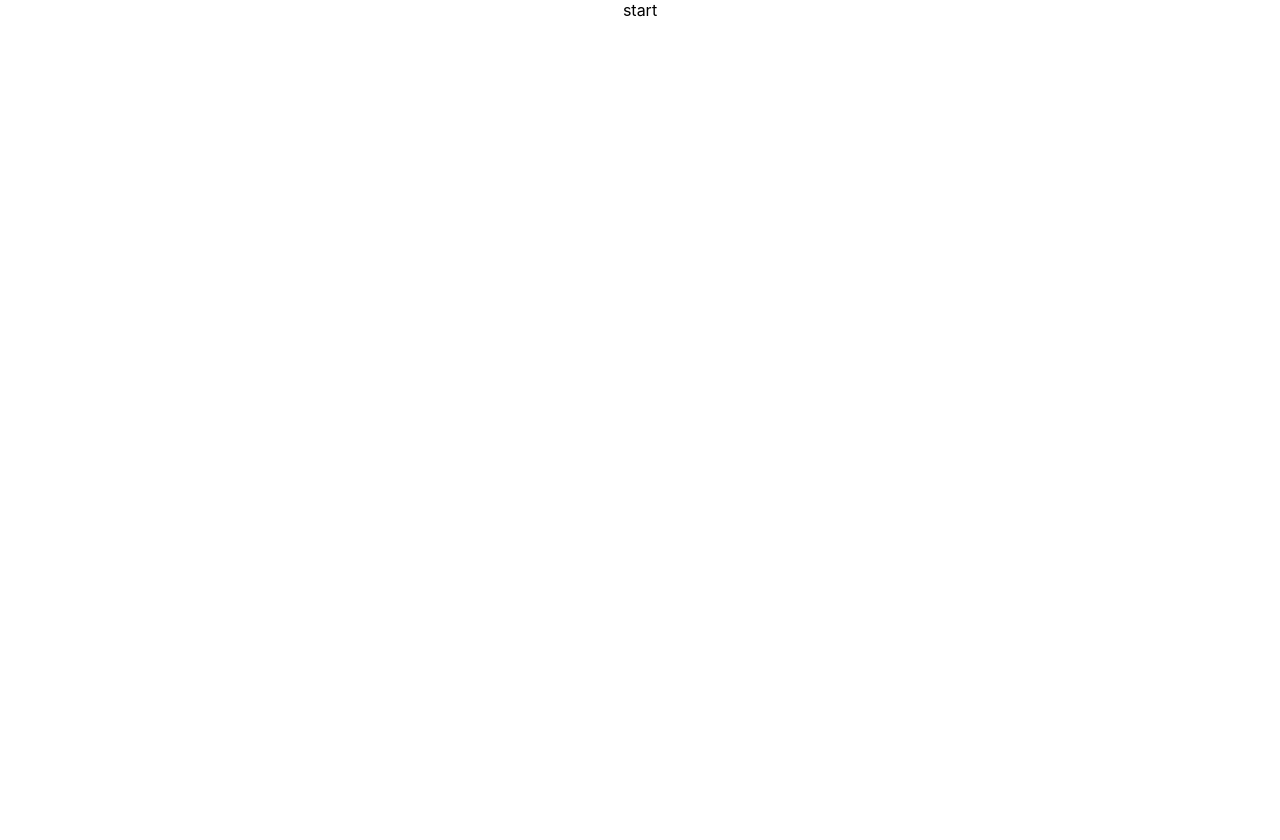
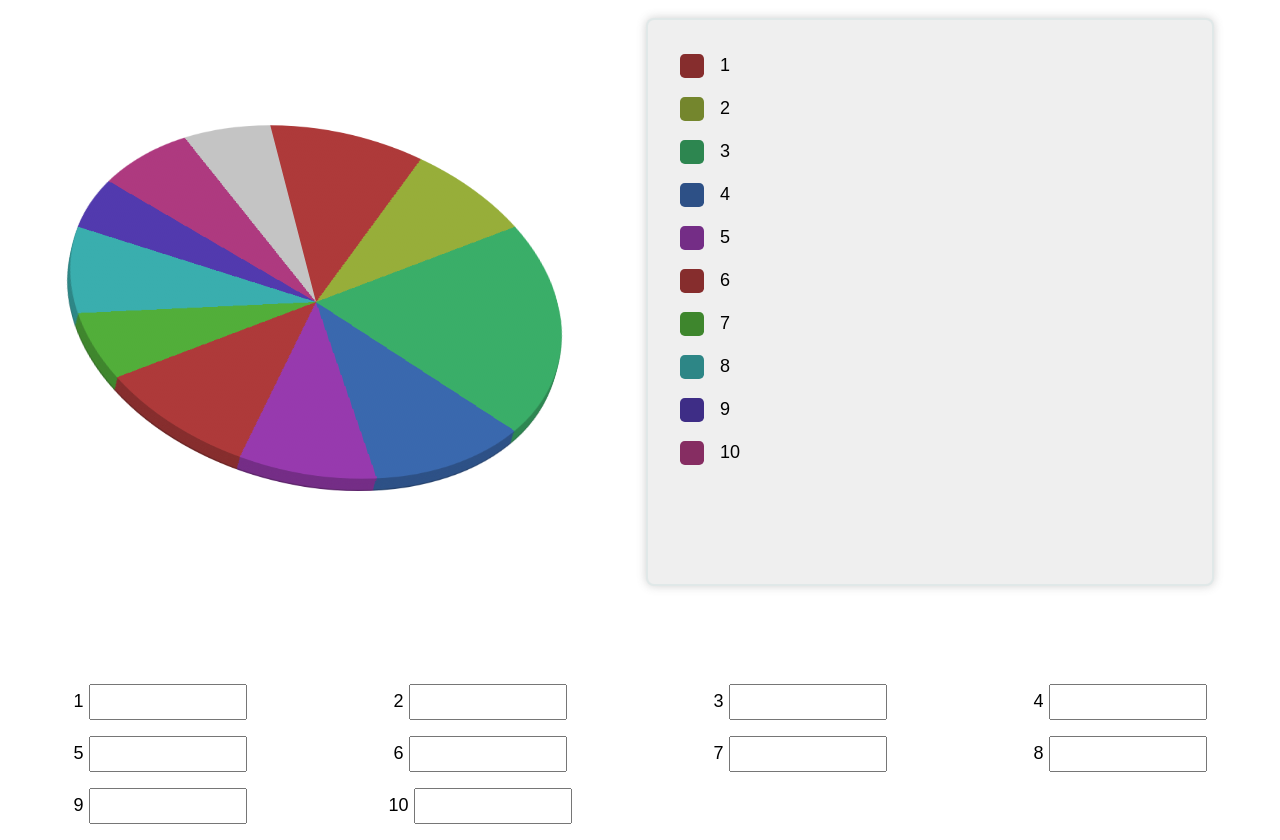
Before and after one commit to valerii-frontend/pie-chart-r, a React (Create React App) app: page / in a window 1280 px wide. Before the commit the page ends 800 px from the top, so only its background shows below. Built offline with nearby package versions, Linux system fonts and the light colour scheme.

Commit message:
add components

```diff
--- a/src/App.css
+++ b/src/App.css
@@ -1,38 +1,174 @@
+:root {
+	--light: 35%;
+	--gap: 1rem;
+	--num: 36;
+	--color1: hsl(0, 50%, var(--light));
+	--color2: hsl(calc(var(--num) * 2), 50%, var(--light));
+	--color3: hsl(calc(var(--num) * 4), 50%, var(--light));
+	--color4: hsl(calc(var(--num) * 6), 50%, var(--light));
+	--color5: hsl(calc(var(--num) * 8), 50%, var(--light));
+	--color6: hsl(calc(var(--num) * 10), 50%, var(--light));
+	--color7: hsl(calc(var(--num) * 3), 50%, var(--light));
+	--color8: hsl(calc(var(--num) * 5), 50%, var(--light));
+	--color9: hsl(calc(var(--num) * 7), 50%, var(--light));
+	--color10: hsl(calc(var(--num) * 9), 50%, var(--light));
+	--value1: 10%;
+	--value2: 8%;
+	--value3: 20%;
+	--value4: 11%;
+	--value5: 9%;
+	--value6: 10%;
+	--value7: 6%;
+	--value8: 8%;
+	--value9: 5%;
+	--value10: 7%;
+	--_value2: calc(var(--value1) + var(--value2));
+	--_value3: calc(var(--_value2) + var(--value3));
+	--_value4: calc(var(--_value3) + var(--value4));
+	--_value5: calc(var(--_value4) + var(--value5));
+	--_value6: calc(var(--_value5) + var(--value6));
+	--_value7: calc(var(--_value6) + var(--value7));
+	--_value8: calc(var(--_value7) + var(--value8));
+	--_value9: calc(var(--_value8) + var(--value9));
+	--_value10: calc(var(--_value9) + var(--value10));
+	--pieSize: 25rem;
+}
 .App {
+	display: flex;
+	align-items: center;
+	justify-content: center;
+	gap: 5rem;
+	font: 18px/1.5 Arial;
+	flex-wrap: wrap;
+}
+.data {
+	flex: 0 0 100%;
+	display: flex;
+	flex-wrap: wrap;
+}
+.input {
+	flex: 0 0 25%;
 	text-align: center;
+	margin-bottom: 1rem;
+}
+.input input {
+	height: 30px;
+	width: 150px;
+}
+/* pie styles */
+.wrap {
+	width: 500px;
+	height: 500px;
+	position: relative;
+	transform: rotateY(15deg) rotateX(45deg);
+	perspective: 10000px;
+	transform-style: preserve-3d;
+}
+.pie_1 {
+	filter: brightness(1.3);
+}
+.pie {
+	position: absolute;
+	top: 0;
+	left: 0;
+	background: conic-gradient(
+		var(--color1) var(--value1),
+		var(--color2) 0 var(--_value2, 0),
+		var(--color3) 0 var(--_value3, 0),
+		var(--color4) 0 var(--_value4, 0),
+		var(--color5) 0 var(--_value5, 0),
+		var(--color6) 0 var(--_value6, 0),
+		var(--color7) 0 var(--_value7, 0),
+		var(--color8) 0 var(--_value8, 0),
+		var(--color9) 0 var(--_value9, 0),
+		var(--color10) 0 var(--_value10, 0),
+		#979797 0
+	);
+	width: 100%;
+	height: 100%;
+	border-radius: 50%;
 }
 
-.App-logo {
-  height: 40vmin;
-  pointer-events: none;
+.pie_2 {
+	transform: translateZ(-2px);
 }
-
-@media (prefers-reduced-motion: no-preference) {
-  .App-logo {
-    animation: App-logo-spin infinite 20s linear;
+.pie_3 {
+	transform: translateZ(-4px);
 }
+.pie_4 {
+	transform: translateZ(-6px);
 }
-
-.App-header {
-  background-color: #282c34;
-  min-height: 100vh;
+.pie_5 {
+	transform: translateZ(-8px);
+}
+.pie_6 {
+	transform: translateZ(-10px);
+}
+.pie_7 {
+	transform: translateZ(-12px);
+}
+.pie_8 {
+	transform: translateZ(-14px);
+}
+.pie_9 {
+	transform: translateZ(-16px);
+}
+.pie_10 {
+	transform: translateZ(-18px);
+	filter: brightness(0.8);
+}
+.legend {
+	width: 500px;
+	height: 500px;
+	border: 2px solid rgba(87, 169, 169, 0.1);
 	display: flex;
 	flex-direction: column;
+	border-radius: 0.5rem;
+	padding: 2rem;
+	list-style: none;
+	background-color: #efefef;
+	box-shadow: 0 0 10px 0 rgba(100, 100, 100, 0.3);
+}
+.legend li {
+	margin-bottom: 1rem;
+	display: flex;
 	align-items: center;
-  justify-content: center;
-  font-size: calc(10px + 2vmin);
-  color: white;
 }
-
-.App-link {
-  color: #61dafb;
+.legend li:before {
+	content: "";
+	width: 24px;
+	height: 24px;
+	margin-right: 1rem;
+	background-color: var(--color-cube);
+	border-radius: 0.3rem;
 }
-
-@keyframes App-logo-spin {
-  from {
-    transform: rotate(0deg);
+.legend li:nth-child(1):before {
+	--color-cube: var(--color1);
 }
-  to {
-    transform: rotate(360deg);
+.legend li:nth-child(2):before {
+	--color-cube: var(--color2);
 }
+.legend li:nth-child(3):before {
+	--color-cube: var(--color3);
 }
+.legend li:nth-child(4):before {
+	--color-cube: var(--color4);
+}
+.legend li:nth-child(5):before {
+	--color-cube: var(--color5);
+}
+.legend li:nth-child(6):before {
+	--color-cube: var(--color6);
+}
+.legend li:nth-child(7):before {
+	--color-cube: var(--color7);
+}
+.legend li:nth-child(8):before {
+	--color-cube: var(--color8);
+}
+.legend li:nth-child(9):before {
+	--color-cube: var(--color9);
+}
+.legend li:nth-child(10):before {
+	--color-cube: var(--color10);
+}
--- a/src/App.js
+++ b/src/App.js
@@ -1,7 +1,47 @@
 import "./App.css";
+import Legend from "./components/Legend";
+import PieChart from "./components/PieChart";
 
 function App() {
-	return <div className='App'>start</div>;
+	const style = {};
+	return (
+		<div className='App'>
+			<PieChart style={style} />
+			<Legend />
+			<div className='data'>
+				<div className='input'>
+					<label for='1'>1</label> <input id='1' />
+				</div>
+				<div className='input'>
+					<label for='2'>2</label> <input id='2' />
+				</div>
+				<div className='input'>
+					<label for='3'>3</label> <input id='3' />
+				</div>
+				<div className='input'>
+					<label for='4'>4</label> <input id='4' />
+				</div>
+				<div className='input'>
+					<label for='5'>5</label> <input id='5' />
+				</div>
+				<div className='input'>
+					<label for='6'>6</label> <input id='6' />
+				</div>
+				<div className='input'>
+					<label for='7'>7</label> <input id='7' />
+				</div>
+				<div className='input'>
+					<label for='8'>8</label> <input id='8' />
+				</div>
+				<div className='input'>
+					<label for='9'>9</label> <input id='9' />
+				</div>
+				<div className='input'>
+					<label for='10'>10</label> <input id='10' />
+				</div>
+			</div>
+		</div>
+	);
 }
 
 export default App;
--- /dev/null
+++ b/src/components/Legend.jsx
@@ -0,0 +1,18 @@
+import React from "react";
+
+export default function Legend({ parts }) {
+	return (
+		<ul className='legend'>
+			<li>1</li>
+			<li>2</li>
+			<li>3</li>
+			<li>4</li>
+			<li>5</li>
+			<li>6</li>
+			<li>7</li>
+			<li>8</li>
+			<li>9</li>
+			<li>10</li>
+		</ul>
+	);
+}
--- /dev/null
+++ b/src/components/PieChart.jsx
@@ -0,0 +1,18 @@
+import React from "react";
+
+export default function PieChart() {
+	return (
+		<div className='wrap'>
+			<div className='pie pie_1'></div>
+			<div className='pie pie_2'></div>
+			<div className='pie pie_3'></div>
+			<div className='pie pie_4'></div>
+			<div className='pie pie_5'></div>
+			<div className='pie pie_6'></div>
+			<div className='pie pie_7'></div>
+			<div className='pie pie_8'></div>
+			<div className='pie pie_9'></div>
+			<div className='pie pie_10'></div>
+		</div>
+	);
+}
--- a/src/index.css
+++ b/src/index.css
@@ -1,13 +1,12 @@
 body {
-  margin: 0;
-  font-family: -apple-system, BlinkMacSystemFont, 'Segoe UI', 'Roboto', 'Oxygen',
-    'Ubuntu', 'Cantarell', 'Fira Sans', 'Droid Sans', 'Helvetica Neue',
-    sans-serif;
-  -webkit-font-smoothing: antialiased;
-  -moz-osx-font-smoothing: grayscale;
+	margin: 0;
+	font-family: -apple-system, BlinkMacSystemFont, "Segoe UI", "Roboto", "Oxygen", "Ubuntu", "Cantarell", "Fira Sans",
+		"Droid Sans", "Helvetica Neue", sans-serif;
+	-webkit-font-smoothing: antialiased;
+	-moz-osx-font-smoothing: grayscale;
+	min-height: 100vh;
+	padding: 0;
+	display: flex;
+	align-items: center;
+	justify-content: center;
 }
-
-code {
-  font-family: source-code-pro, Menlo, Monaco, Consolas, 'Courier New',
-    monospace;
-}
```
Lines whose indentation alone changed are shown as unchanged.
